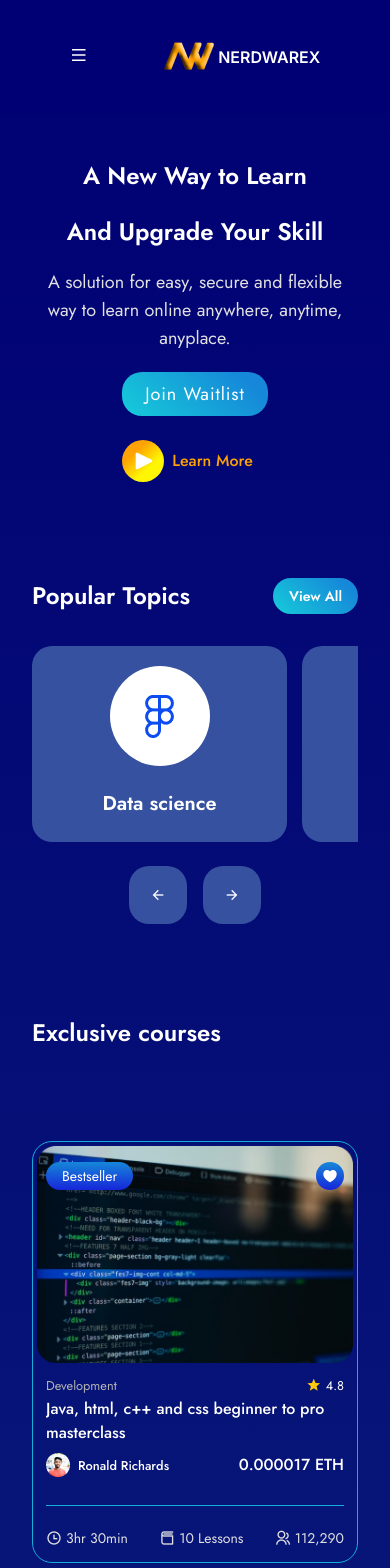
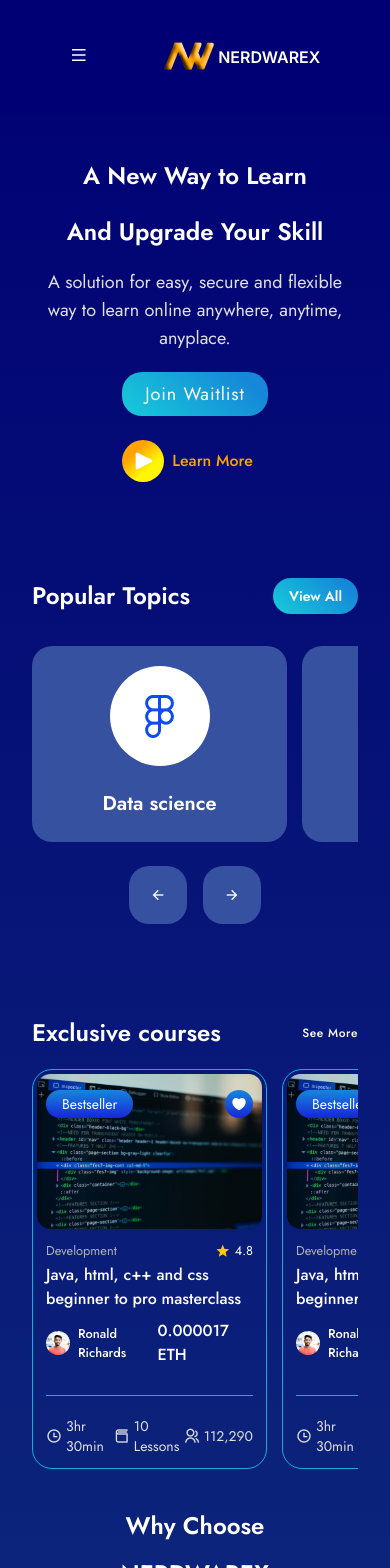
Before and after one commit to NerdwareX/waitlist-react, a React (Create React App) app: page / in a window 390 px wide. Shown: the top 1568 px of the page. Built offline with nearby package versions, Linux system fonts and the light colour scheme.

Commit message:
Scroll on course component for mobile

```diff
--- a/src/components/Course.jsx
+++ b/src/components/Course.jsx
@@ -1,11 +1,34 @@
 import React from "react";
 
-const Course = ({course: {image, title, starIcon, rating, desc, authorImg, name, price, clockIcon, bookIcon, groupIcon, time, para, number, rate, heartIcon}}) => {
+const Course = ({
+  course: {
+    image,
+    title,
+    starIcon,
+    rating,
+    desc,
+    authorImg,
+    name,
+    price,
+    clockIcon,
+    bookIcon,
+    groupIcon,
+    time,
+    para,
+    number,
+    rate,
+    heartIcon,
+  },
+}) => {
   return (
-    <article className="h-fit w-full border border-[#15add9] rounded-[20px] relative">
-      <button className="absolute left-[13px] top-5 z-10 text-white text-sm px-4 py-1 btn-secondary rounded-[20px]">{rate}</button>
+    <>
+      {/* desktop */}
+      <article className="h-fit w-full border border-[#15add9] rounded-[20px] relative hidden lg:block">
+        <button className="absolute left-[13px] top-5 z-10 text-white text-sm px-4 py-1 btn-secondary rounded-[20px]">
+          {rate}
+        </button>
         <div className="absolute right-[13px] top-5 z-10 w-7 h-7 rounded-full btn-secondary grid place-items-center">
-        <i className={heartIcon} style={{color: '#fff'}}></i>
+          <i className={heartIcon} style={{ color: "#fff" }}></i>
         </div>
         <div className="m-1 overflow-hidden mb-[10px]">
           <img src={image} alt="" className="w-full" />
@@ -42,6 +65,53 @@ const Course = ({course: {image, title, starIcon, rating, desc, authorImg, name,
           </div>
         </div>
       </article>
+
+      {/* mobile */}
+
+        <article className="min-w-[235px] h-full border border-[#15add9] rounded-[20px] relative lg:hidden pointer-events-none ">
+          <button className="absolute left-[13px] top-5 z-10 text-white text-sm px-4 py-1 btn-secondary rounded-[20px]">
+            {rate}
+          </button>
+          <div className="absolute right-[13px] top-5 z-10 w-7 h-7 rounded-full btn-secondary grid place-items-center">
+            <i className={heartIcon} style={{ color: "#fff" }}></i>
+          </div>
+          <div className="m-1 overflow-hidden mb-[10px]">
+            <img src={image} alt="" className="w-full" />
+          </div>
+          <div className="px-[13px] pb-3">
+            <div className="flex items-center justify-between">
+              <small className="text-[#b3b3b3]">{title}</small>
+              <div className="flex items-center gap-1">
+                <i className={starIcon} style={{ color: "#ffca0e" }}></i>
+                <small className="text-white">{rating}</small>
+              </div>
+            </div>
+            <p className="text-white font-medium pb-2">{desc}</p>
+            <div className="flex items-center justify-between mb-7">
+              <div className="flex items-center gap-2">
+                <img src={authorImg} alt="author" />
+                <small className="text-white font-medium">{name}</small>
+              </div>
+              <p className="text-white font-medium">{price}</p>
+            </div>
+            <div className="flex items-center justify-between pt-5 border-t border-t-[#15add9]">
+              <div className="flex items-center gap-1">
+                <i className={clockIcon} style={{ color: "#e0e0e0" }}></i>
+                <p className="text-[#e0e0e0] text-sm">{time}</p>
+              </div>
+              <div className="flex items-center gap-1">
+                <i className={bookIcon} style={{ color: "#e0e0e0" }}></i>
+                <p className="text-[#e0e0e0] text-sm">{para}</p>
+              </div>
+              <div className="flex items-center gap-1">
+                <i className={groupIcon} style={{ color: "#e0e0e0" }}></i>
+                <p className="text-[#e0e0e0] text-sm">{number}</p>
+              </div>
+            </div>
+          </div>
+        </article>
+
+    </>
   );
 };
 
--- a/src/components/home/About.jsx
+++ b/src/components/home/About.jsx
@@ -12,8 +12,8 @@ const About = () => {
   }, []);
 
   return (
-    <section className="w-full lg:h-[700px] flex items-center 2xl:px-[186px] lg:px-20 px-8 mt-[41px] mb-[50px]">
-      <div className="grid lg:grid-cols-2 grid-cols-1 md:items-center w-full h-full gap-2 overflow-y-hidden">
+    <section className="w-full lg:h-[700px] flex items-center 2xl:px-[186px] lg:px-20 px-8 mt-[41px] mb-[50px] ">
+      <div className="grid lg:grid-cols-2 grid-cols-1 md:items-center w-full h-full gap-2 overflow-hidden">
         {/* left */}
         <div
           className="flex flex-col gap-7 text-center items-center lg:items-start lg:text-left"
--- a/src/components/home/Courses.jsx
+++ b/src/components/home/Courses.jsx
@@ -1,11 +1,18 @@
 import { motion } from "framer-motion";
-import React, { useState } from "react";
+import React, { useEffect, useRef, useState } from "react";
 import { courseCategories, courses } from "../../data";
 import Course from "../Course";
 
 const Courses = () => {
   const [selected, setSelected] = useState(0);
   const [active, setActive] = useState(false);
+  const [width, setWidth] = useState(0)
+
+  const carousel = useRef();
+
+  useEffect(() => {
+    setWidth(carousel.current.scrollWidth - carousel.current.offsetWidth)
+  }, []);
 
   return (
     <section className="mt-[93px] 2xl:px-[186px] lg:px-20 px-8">
@@ -53,9 +60,14 @@ const Courses = () => {
             <i className="ri-arrow-right-line"></i>
           </motion.button>
         </div>
+        <button className="text-white text-xs sm:text-sm md:text-base font-medium lg:hidden tracking-wider">
+          See More
+        </button>
       </div>
+
+      {/* desktop */}
       <div
-        className="mt-[92px] mb-[60px] grid lg:grid-cols-3 md:grid-cols-2 grid-cols-1 gap-[15px]"
+        className="mt-[92px] mb-[60px] hidden lg:grid lg:grid-cols-3 md:grid-cols-2 grid-cols-1 gap-[15px]"
         data-aos="fade-up"
         data-aos-delay="300"
       >
@@ -64,7 +76,26 @@ const Courses = () => {
         })}
       </div>
 
-      <div className="flex items-center justify-center ">
+      {/* mobile */}
+      <motion.div
+        className="my-5 cursor-grab overflow-hidden lg:hidden"
+        ref={carousel}
+        whileTap={{ cursor: "grabbing" }}
+        data-aos="fade-up"
+        data-aos-delay="300"
+      >
+        <motion.div
+          className="flex gap-[15px]"
+          drag="x"
+          dragConstraints={{ right: 0, left: -width }}
+        >
+          {courses.map((course, index) => {
+            return <Course course={course} key={index} />;
+          })}
+        </motion.div>
+      </motion.div>
+
+      <div className="lg:flex items-center justify-center hidden">
         <motion.button
           className="px-[23px] py-2 btn-primary rounded-[20px] text-white"
           whileTap={{ scale: 0.9 }}
--- a/src/components/home/Footer.jsx
+++ b/src/components/home/Footer.jsx
@@ -5,7 +5,7 @@ import Logo from '../../assets/logo.png'
 
 const Footer = () => {
   return (
-    <section className="mt-20 pb-8">
+    <section className="mt-20 pb-8 overflow-x-hidden">
       <div className="2xl:px-[186px] lg:px-20 px-8 w-full grid grid-cols-1 md:grid-cols-2 lg:grid-cols-3 gap-4 pb-[85px]">
         {/* col1 */}
         <div className="flex flex-col gap-7">
--- a/src/components/home/Hero.jsx
+++ b/src/components/home/Hero.jsx
@@ -6,8 +6,8 @@ import CTA from "../CTA";
 
 const Hero = () => {
   return (
-    <section className="w-full lg:h-[700px]  pt-40 flex items-center 2xl:px-[186px] lg:px-20 px-8">
-      <div className="grid lg:grid-cols-2 grid-cols-1 md:items-center w-full h-full gap-2 overflow-y-hidden">
+    <section className="w-full lg:h-[700px]  pt-40 flex items-center 2xl:px-[186px] lg:px-20 px-8 ">
+      <div className="grid lg:grid-cols-2 grid-cols-1 md:items-center w-full h-full gap-2 overflow-hidden ">
         {/* left */}
         <motion.div
           className="flex flex-col gap-5 text-center items-center lg:items-start lg:text-left"
--- a/src/components/home/Service.jsx
+++ b/src/components/home/Service.jsx
@@ -7,7 +7,7 @@ const Service = () => {
 
   return (
     <section className="w-full lg:h-[400px] flex items-center 2xl:px-[186px] lg:px-20 px-8 mt-12 mb-16">
-      <div className="grid lg:grid-cols-2 grid-cols-1 md:items-center w-full h-full gap-2 overflow-y-hidden">
+      <div className="grid lg:grid-cols-2 grid-cols-1 md:items-center w-full h-full gap-2 overflow-hidden">
         {/* left */}
         <div
           className="md:flex lg:justify-start w-[50%] h-auto lg:w-full mx-auto hidden"
--- a/src/index.css
+++ b/src/index.css
@@ -6,7 +6,7 @@
   margin: 0;
   padding: 0;
   box-sizing: border-box;
-  overflow-x: hidden;
+  /* overflow-x: hidden; */
 }
 
 html {
@@ -43,7 +43,6 @@ html::-webkit-scrollbar-thumb {
   display: none;
 }
 
-
 @tailwind base;
 @tailwind components;
 @tailwind utilities;
```
Lines whose indentation alone changed are shown as unchanged.
